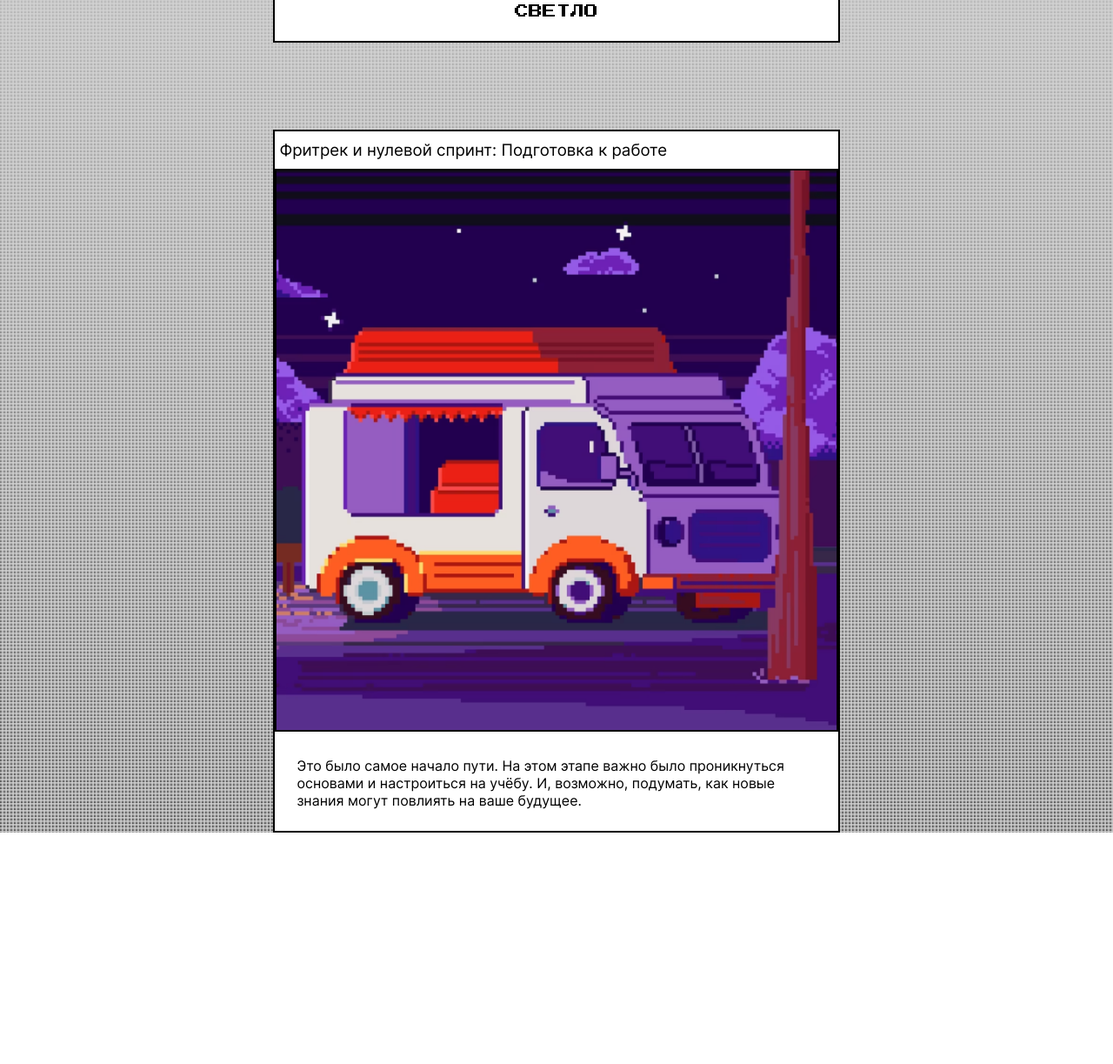
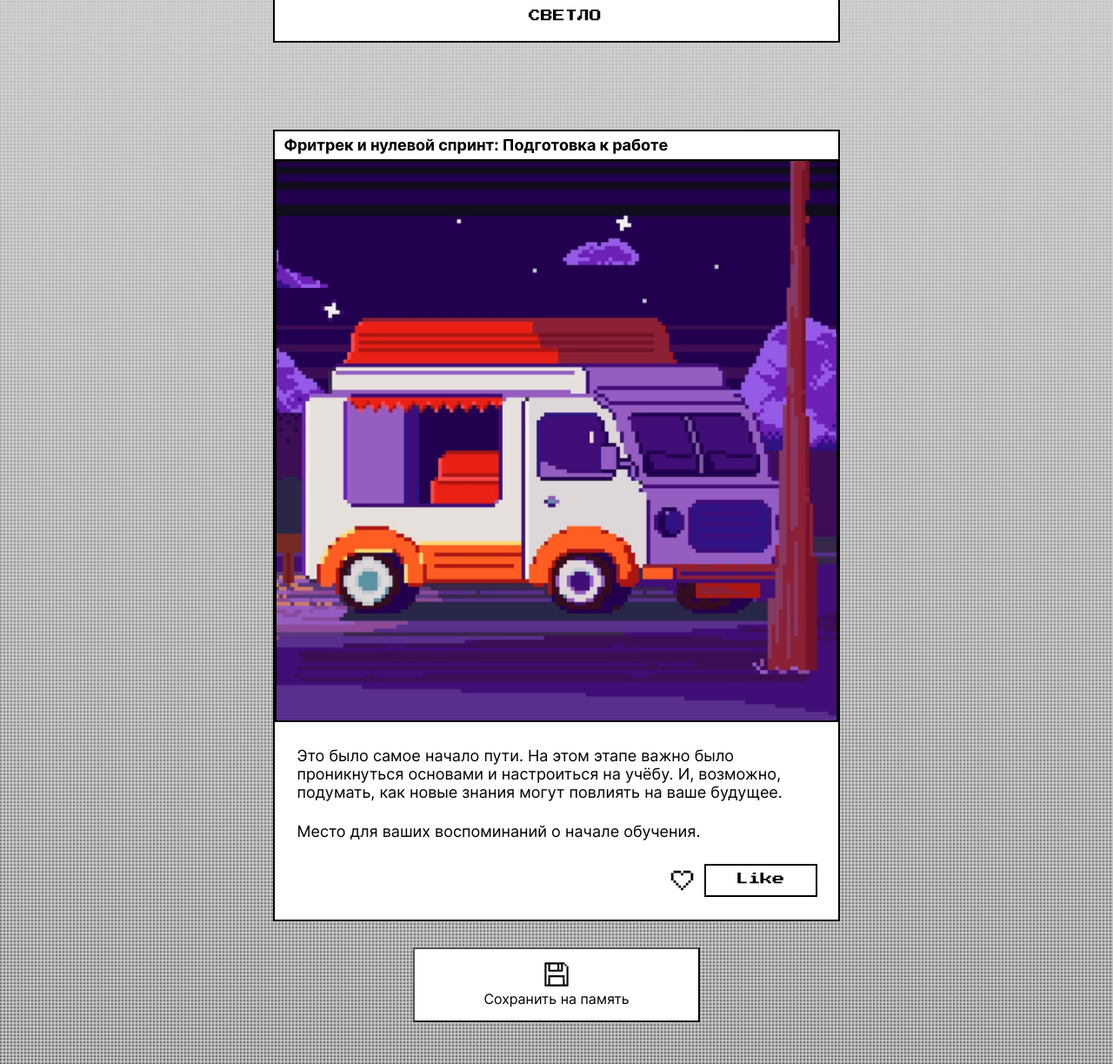
Before and after one commit to Roll336/zakrivayuschiy-teg-f, a plain HTML site: page index.html in a window 1280 px wide. Shown: the part 409-1632 px from the top of the page at 87% size. Before the commit the page ends 1366 px from the top, so only its background shows below. Drawn offline with Linux system fonts and the light colour scheme.

Commit message:
еще чуть сделал

```diff
--- a/index.html
+++ b/index.html
@@ -51,9 +51,20 @@
         <h3 class="card__title">Фритрек и нулевой спринт: Подготовка к работе</h3>
         <img class="image" src="./images/image-car.png" alt="пиксельное мультипликационное изображение фургона с витриной">
         <p class="card__text">Это было самое начало пути. На этом этапе важно было проникнуться основами и настроиться на учёбу. И, возможно, подумать, как новые знания могут повлиять на ваше будущее.</p>
+        <p class="card__text">Место для ваших воспоминаний о начале обучения.</p>
+        <button class="card__like-button">
+          <img class="like-icon" src="./svg/like-empty.svg" alt="пиксельное изображение сердечка из черного контура">
+          <span class="button__text">Like</span>
+        </button>
       </div>
 
     </main>
+    <footer class="footer">
+      <button class="footer-button">
+        <svg class="image-floppy" viewBox="0 0 40 40">
+        <use  href="./svg/floppy.svg#floppy"></use>
+      </svg> <p>Сохранить на память</p></button>
+    </footer>
     <script src="./scripts/like.js"></script>
   </body>
 </html>
--- a/styles/style.css
+++ b/styles/style.css
@@ -23,14 +23,12 @@
   background-image: var(--bg-gradient);
   background-position: center;
   background-size: cover;
-  background-repeat: no-repeat;
   background-color: #fff;
 }
 
 .header {
   display: flex;
   flex-direction: column;
-  justify-content: end;
   align-items: center;
   background-color: var(--bg-color);
   border: 2px solid var(--main-color);
@@ -39,13 +37,15 @@
   margin: 100px auto;
   font-family: 'PressStart2p';
   text-transform: uppercase;
+  line-height: 1;
 }
 .header > * {
-  margin-block-end: 25px;
+  margin-block-end: 20px;
 }
 
 .title-logo {
   font-size: clamp(3.063rem, 1.502vw + 2.71rem, 4.063rem);
+  margin-block-start: clamp(7.5rem, 1.502vw + 7.148rem, 8.5rem);
 }
 
 .title {
@@ -54,20 +54,26 @@
 
 .theme-menu__item {
   position: relative;
-
+  padding-inline-start: 20px;
 }
 
-.theme-menu__item:nth-child(2) {
-  margin-block: 15px;
+.theme-menu__item:not(:last-child) {
+ margin-block-end: 12px;
+}
+
+.theme-menu__item:has([disabled]) {
+  opacity: 60%;
 }
 
 .theme-menu__item:has([disabled])::before {
   content: "▶";
   position: absolute;
-  left: -15px;
+  left: 7px;
 }
 
 .theme-menu__button {
+  font-size: 14px;
+  line-height: 1;
   border: none;
   background-color: transparent;
   text-transform: uppercase;
@@ -78,7 +84,7 @@
   flex-direction: column;
   align-items: center;
   gap: 20px;
-
+  margin-block-end: 28px;
 }
 
 .card {
@@ -86,12 +92,19 @@
   border: 2px solid var(--main-color);
   inline-size: clamp(23.438rem, 30.516vw + 16.285rem, 43.75rem);
   block-size: clamp(20.188rem, 3.85vw + 19.285rem, 22.75rem);
-
   block-size: min-content;
 }
 
+.card > *:not(:first-child) {
+  margin-block-end: 25px;
+}
+
 .card__title {
-  padding: 10px 5px;
+  font-size: 18px;
+  line-height: 121%;
+  font-variation-settings: 'wght' var(--title-weight);
+  padding: 5px 10px;
+
 }
 
 .image {
@@ -100,5 +113,49 @@
 }
 
 .card__text {
-  padding: 25px;
+  font-size: 18px;
+  line-height: 116%;
+  font-variation-settings: 'wght' var(--text-weight);
+  padding: 0 25px;
 }
+
+.card__like-button {
+display: flex;
+border: none;
+background-color: transparent;
+margin-inline-start: clamp(10.438rem, 30.516vw + 3.285rem, 30.75rem)
+}
+
+.like-icon {
+  margin-block: auto;
+  margin-inline-end: 7px;
+  inline-size: 37px;
+  block-size: 34px;
+}
+
+.button__text {
+  font-family: 'PressStart2P', monospace;
+  font-size: 14px;
+  line-height: 0.9;
+  inline-size: 130px;
+  block-size: 38px;
+  border: 2px solid currentColor;
+  padding: 9px 17px;
+}
+
+.footer {
+  inline-size: 100%;
+}
+
+.footer-button {
+  display: block;
+  background-color: var(--bg-color);
+  inline-size: clamp(19.125rem, 2.723vw + 18.487rem, 20.938rem);
+  margin: 30px auto 105px;
+  padding: 15px 20px;
+}
+
+.image-floppy {
+width: 28px;
+height: 28px;
+}
```
